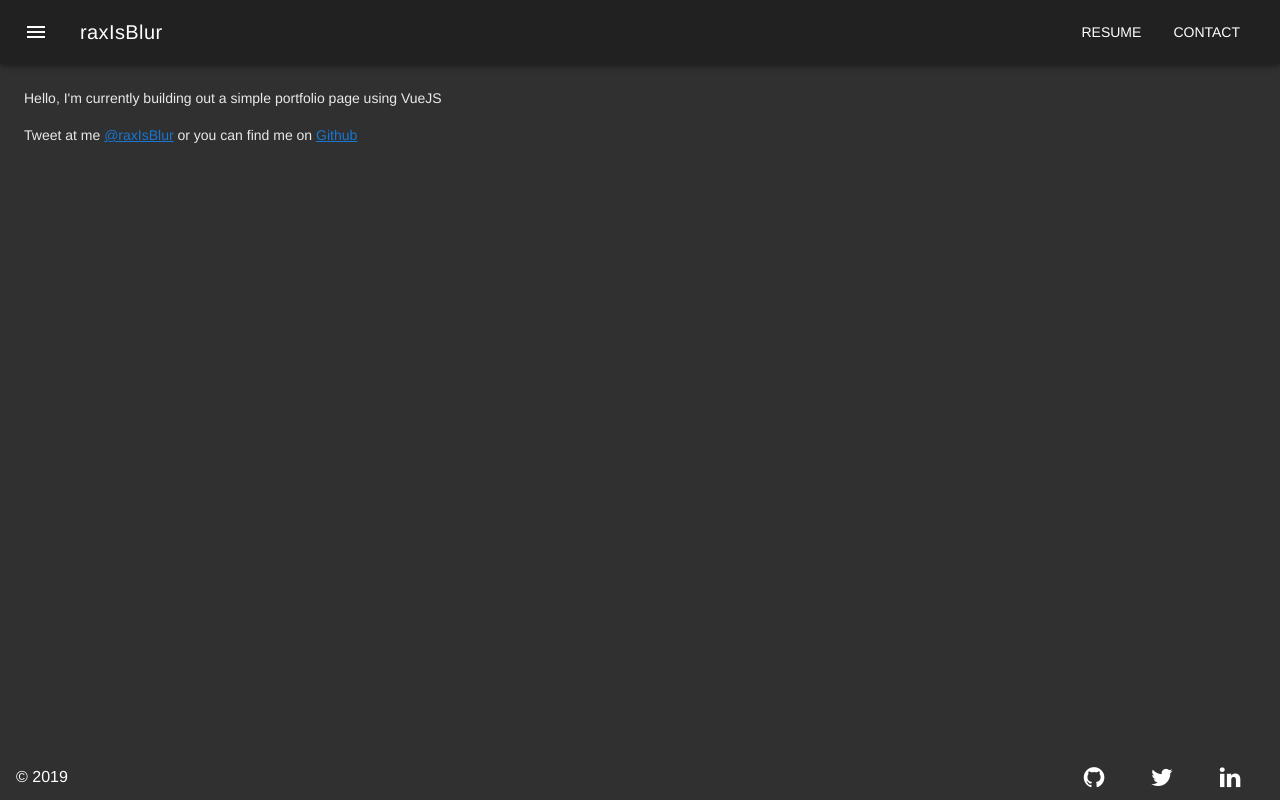
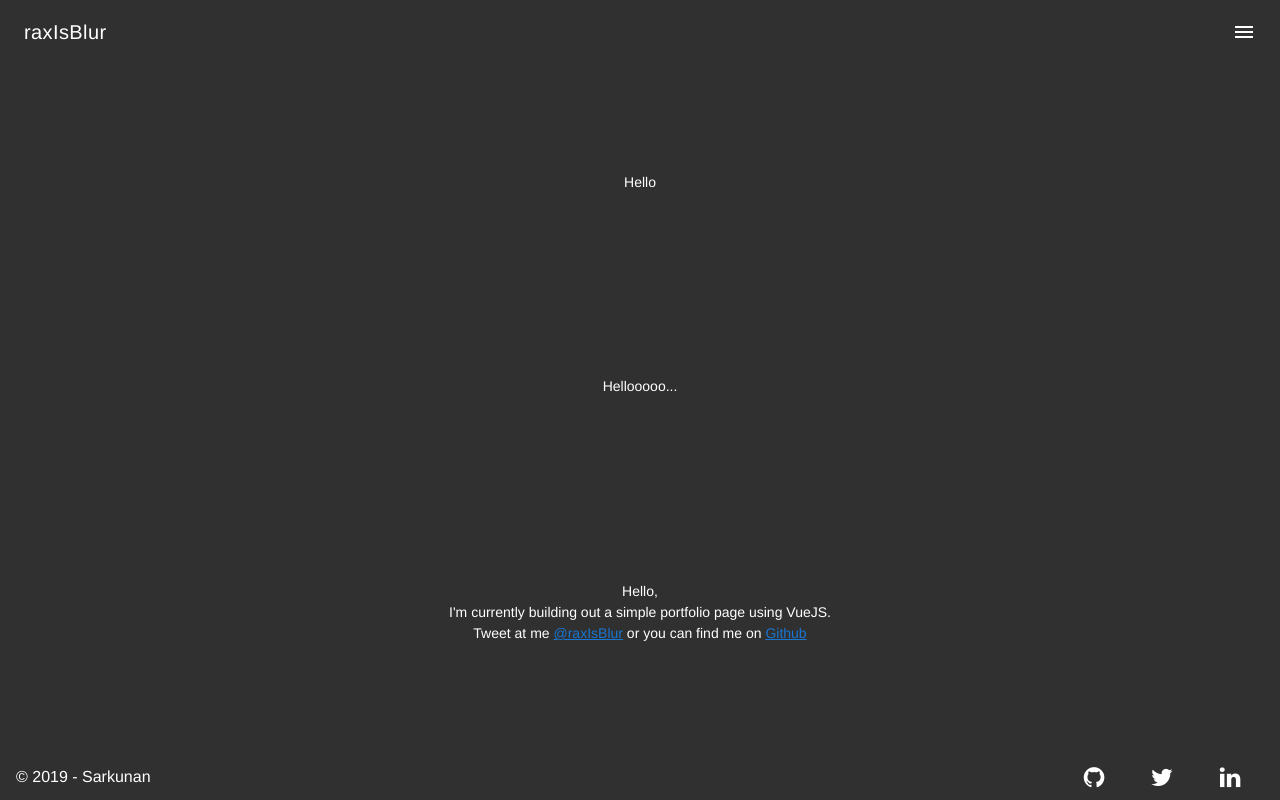
Before and after one commit to raxIsBlur/raxIsBlur.github.io, a Vue app: page /#/ in a window 1280 px wide. Built offline with nearby package versions, Linux system fonts and the light colour scheme.

Commit message:
1. Updated home content

```diff
--- a/src/App.vue
+++ b/src/App.vue
@@ -3,7 +3,7 @@
     <v-app dark>
       <app-header :title="title" :drawer="drawer" @update-drawer="updateDrawer"></app-header>
       <v-content>
-        <v-container fluid>
+        <v-container fluid fill-height>
           <router-view></router-view>
         </v-container>
       </v-content>
--- a/src/components/Home.vue
+++ b/src/components/Home.vue
@@ -1,11 +1,30 @@
 <template>
-  <div class="hello">
-      <p>Hello, I'm currently building out a simple portfolio page using VueJS</p>
-      <p>
-          Tweet at me <a href="https://twitter.com/raxIsBlur">@raxIsBlur</a>
-          or you can find me on <a href="https://github.com/raxIsBlur">Github</a>
-      </p>
-  </div>
+  <v-layout row wrap>
+    <v-flex d-flex xs12>
+      <v-card flat class="text-container center-align-all">
+        <p>
+          Hello
+        </p>
+      </v-card>
+    </v-flex>
+     <v-flex d-flex xs12>
+        <v-card flat class="text-container center-align-all">
+          <p>Hellooooo...</p>
+        </v-card>
+      </v-flex>
+      <v-flex d-flex xs12>
+        <v-card flat class="text-container center-align-all">
+          <p>
+            Hello, <br />
+            I'm currently building out a simple portfolio page using VueJS. <br />
+            Tweet at me
+            <a href="https://twitter.com/raxIsBlur">@raxIsBlur</a>
+            or you can find me on
+            <a href="https://github.com/raxIsBlur">Github</a>
+          </p>
+        </v-card>
+      </v-flex>
+  </v-layout>
 </template>
 
 <script>
@@ -22,7 +41,20 @@ export default {
 <!-- Add "scoped" attribute to limit CSS to this component only -->
 <style scoped>
 .hello {
-    font-weight: 200;
-    color: rgb(233, 233, 233);
+  font-weight: 200;
+  color: rgb(233, 233, 233);
+}
+
+.text-container {
+  background-color: #303030;
+  /* box-shadow: none; */
+  text-align: center;
+  display: flex;
+
+}
+
+.center-align-all {
+  align-items: center;
+  justify-content: center;
 }
 </style>
--- a/src/components/common/Footer.vue
+++ b/src/components/common/Footer.vue
@@ -2,7 +2,7 @@
   <v-footer app dark class="footer">
     <v-card flat tile class="flex bg-color">
       <v-card-title class="footer-padding-adjustment">
-        <strong class="subheading">&copy; {{ currentYear }}</strong>
+        <strong class="subheading">&copy; {{ currentYear }} - {{ author.name }}</strong>
         <v-spacer></v-spacer>
         <v-btn
           v-for="icon in icons"
--- a/src/components/common/Header.vue
+++ b/src/components/common/Header.vue
@@ -1,18 +1,18 @@
 <template>
-  <v-toolbar class="">
-    <v-toolbar-side-icon @click.stop="emitDrawerUpdate"></v-toolbar-side-icon>
+  <v-toolbar class="toolbar">
     <v-toolbar-title>
       <router-link to="/">{{ title }}</router-link>
     </v-toolbar-title>
     <v-spacer></v-spacer>
-    <v-toolbar-items class="hidden-sm-and-down">
+    <v-toolbar-side-icon @click.stop="emitDrawerUpdate"></v-toolbar-side-icon>
+    <!-- <v-toolbar-items class="hidden-sm-and-down">
       <v-btn flat white>
         <router-link to="/resume">Resume</router-link>
       </v-btn>
       <v-btn flat white>
         <router-link to="/contact">Contact</router-link>
       </v-btn>
-    </v-toolbar-items>
+    </v-toolbar-items> -->
   </v-toolbar>
 </template>
 
@@ -39,4 +39,10 @@ a {
   text-decoration: none;
   color: inherit;
 }
+
+.toolbar {
+  background-color: inherit;
+  box-shadow: none;
+}
+
 </style>
--- a/src/components/common/NavigationDrawer.vue
+++ b/src/components/common/NavigationDrawer.vue
@@ -1,20 +1,20 @@
 <template>
-  <v-navigation-drawer v-model="isOpen" app dark temporary floating>
+  <v-navigation-drawer v-model="isOpen" app right dark temporary floating>
     <v-list class="pa-1">
       <v-list-tile avatar tag="div">
         <v-list-tile-avatar>
-          <img src="https://randomuser.me/api/portraits/men/85.jpg">
+          <img src="">
         </v-list-tile-avatar>
 
         <v-list-tile-content>
-          <v-list-tile-title>John Leider</v-list-tile-title>
+          <v-list-tile-title>Sarkunan V.</v-list-tile-title>
         </v-list-tile-content>
 
-        <!-- <v-list-tile-action>
-          <v-btn icon @click.stop="drawer = !drawer">
-            <v-icon>chevron_left</v-icon>
+        <v-list-tile-action>
+          <v-btn icon @click.stop="isOpen = !isOpen">
+            <v-icon>close</v-icon>
           </v-btn>
-        </v-list-tile-action> -->
+        </v-list-tile-action>
       </v-list-tile>
     </v-list>
 
--- a/src/main.js
+++ b/src/main.js
@@ -6,6 +6,8 @@ import router from './router'
 
 Vue.config.productionTip = false
 
+// configure globally available attr here
+
 /* eslint-disable no-new */
 new Vue({
   el: '#app',
```
